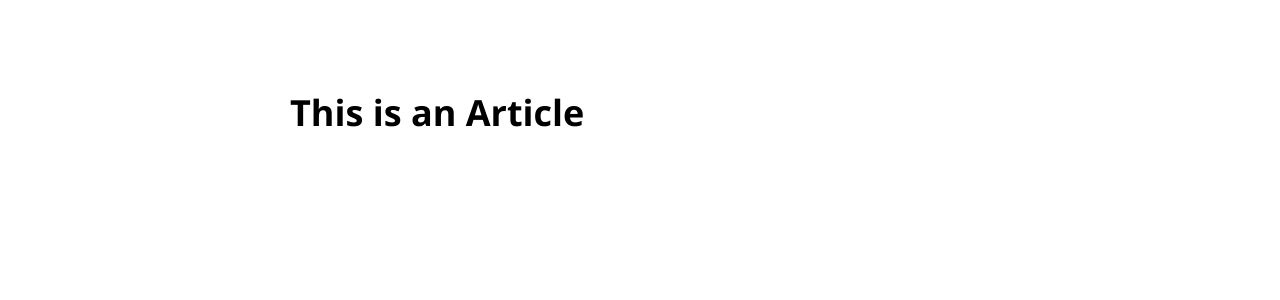
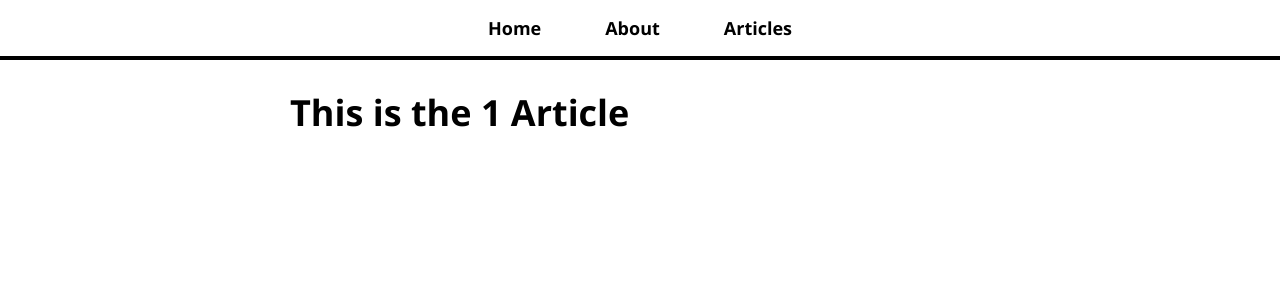
Before and after one commit to debjohnson33/my-blog, a React (Create React App) app: page /article/1 in a window 1280 px wide. Shown: the top 300 px of the page. Built offline with nearby package versions, Linux system fonts and the light colour scheme.

Commit message:
Adds NavBar/changes  Article page to use params

```diff
--- a/src/App.js
+++ b/src/App.js
@@ -5,16 +5,18 @@
 import AboutPage from './pages/AboutPage';
 import ArticlesList from './pages/ArticlesList';
 import ArticlePage from './pages/ArticlePage';
+import NavBar from './NavBar';
 
 function App() {
   return (
     <Router>
       <div className="App">
+        <NavBar />
         <div id="page-body">
           <Route path='/' component={HomePage} exact />
           <Route path='/about' component={AboutPage} />
           <Route path='/articles-list' component={ArticlesList} />
-          <Route path='/article' component={ArticlePage} />
+          <Route path='/article/:name' component={ArticlePage} />
         </div>
 
       </div>
--- /dev/null
+++ b/src/NavBar.js
@@ -0,0 +1,23 @@
+import React from 'react';
+import { Link } from 'react-router-dom';
+
+const NavBar = () => (
+    <nav>
+        <ul>
+            <li>
+                <Link to="/">Home</Link>
+
+            </li>
+            <li>
+                <Link to="/about">About</Link>
+
+            </li>
+            <li>
+                <Link to="/articles-list">Articles</Link>
+
+            </li>
+        </ul>
+    </nav>
+);
+
+export default NavBar;
--- a/src/pages/ArticlePage.js
+++ b/src/pages/ArticlePage.js
@@ -1,9 +1,12 @@
 import React from 'react';
 
-const ArticlePage = () => (
-    <>
-        <h1>This is an Article</h1>
-    </>
-)
+const ArticlePage = ({ match }) => {
+    const name = match.params.name;
+    return (
+        <>
+            <h1>This is the {name} Article</h1>
+        </>
+    )
+}
 
 export default ArticlePage;
```
